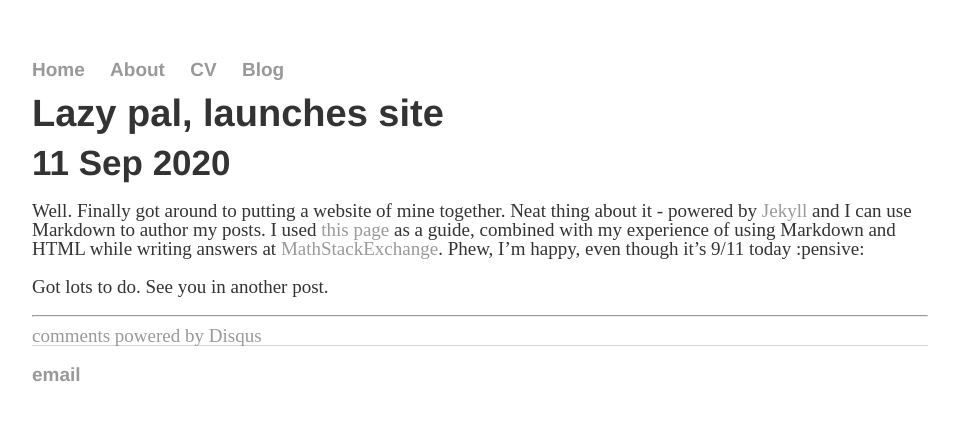
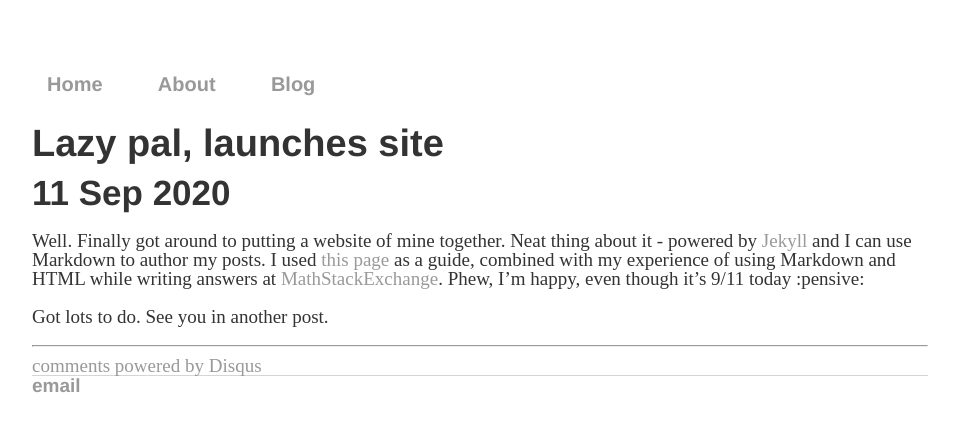
Before and after one commit to Fawkes4494d3/Fawkes4494d3.github.io, a Jekyll site: the page built from _posts/2020-09-11-soumava-site-launched.md, in a window 1280 px wide. Shown: the top 432 px of the page, without its empty margins (160-1119 px from the left). Built offline with Jekyll 4.4.1, drawn with Linux system fonts in a browser that asks for light colours; comment, search, counter and statistics services are not loaded.

Commit message:
Update post.html

```diff
--- a/_layouts/post.html
+++ b/_layouts/post.html
@@ -5,26 +5,52 @@
 			<!-- link to main stylesheet -->
 			<link rel="stylesheet" type="text/css" href="/css/main.css">
 			<style>
-			div.ponder{
-				width: 100px;
+				nav a {
+				  text-decoration: none;
+				  color: #999;
+				  font-size: 20px;
+				  padding: 15px;
+				  display: inline-block;
+				  font-weight: bold;
+				}
+				ul {
+				  display: inline;
+				  font-size: 19px;
+				  line-height: 19px;
+				  color: #333;
+				  margin: 0;
+				  padding: 0;
+				}
+				nav ul li {
+					display: inline-block !important;
+				}
+				nav ul li:hover {background: #555;}
+				nav ul li:hover ul {display: block;}
+				nav ul li ul {
+				  position: absolute;
+				  width: 200px;
 				  display: none;
-				text-size: 50%;
 				}
-			span:hover + div.ponder{
+				nav ul li ul li {
+				  background: #555;
 				  display: block;
 				}
+				nav ul li ul li a {display:block !important;}
+				nav ul li ul li:hover {background: rgba(20,20,20,0.5);}
 			</style>
 		</head>
-
-
 		<body>
 			<nav>
 			  <ul>
-	        		<li><a href="/">Home</a></li>
-		        	<li><a href="/about">About</a></li>
-				<li class="hide.text"> <span class="hide.text"> <a class="hide.text" href="/blog/bloop1.html">CV</a> </span> <div class="ponder"> why?! let me hover for you. run, cursor, run! </div> </li>
-	        		<li><a href="/blog">Blog</a></li>
-				<li class="hide.text"><a class="hide-text" href="/himars">HiMars</a></li>
+				  <li> <a href="/">Home</a> </li>
+				  <li> <a href="/about">About</a> </li>
+				  <li> <a href="/blog">Blog</a> </li>
+				  <li>
+					<a style="color: white;" href="/blog/bloop1.html">CV</a>
+					<ul>
+					    <li> <a href="/"> Why?!</a> </li>
+					</ul>
+			          </li>
 			  </ul>
 			</nav>
 			<div class="post">
```
Lines whose indentation alone changed are shown as unchanged.
